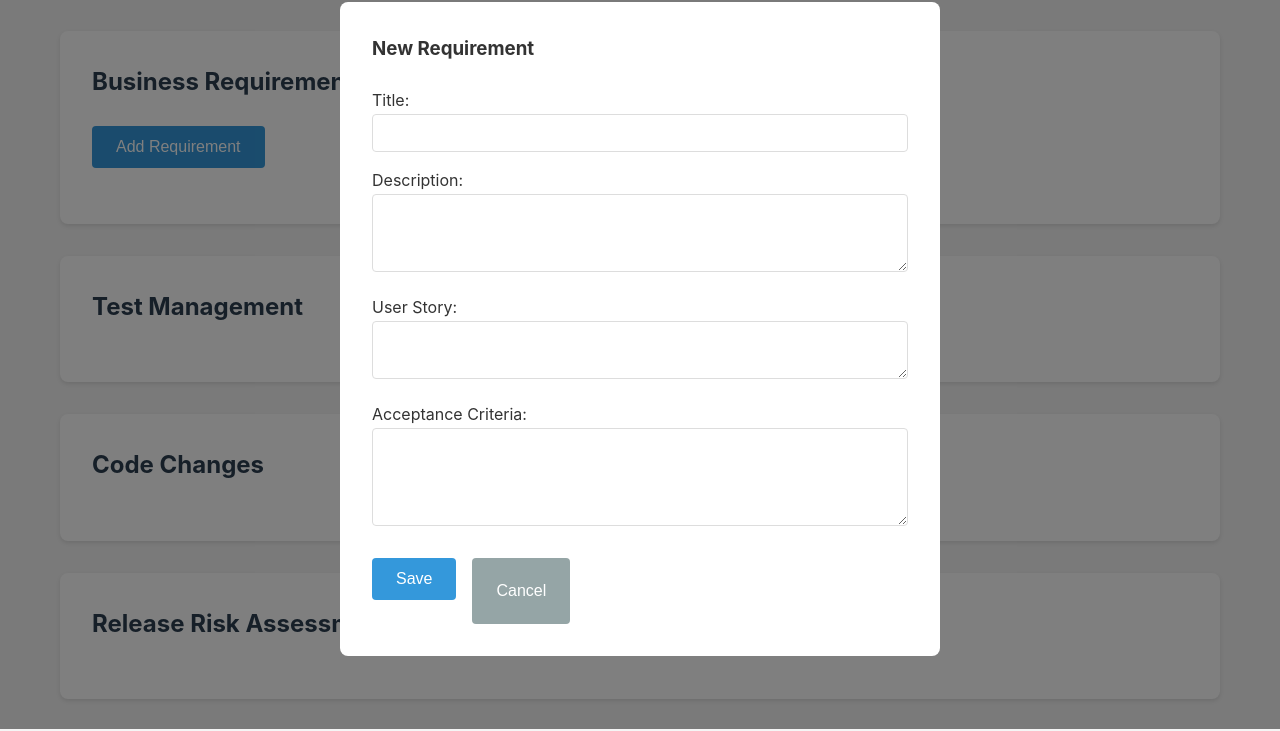
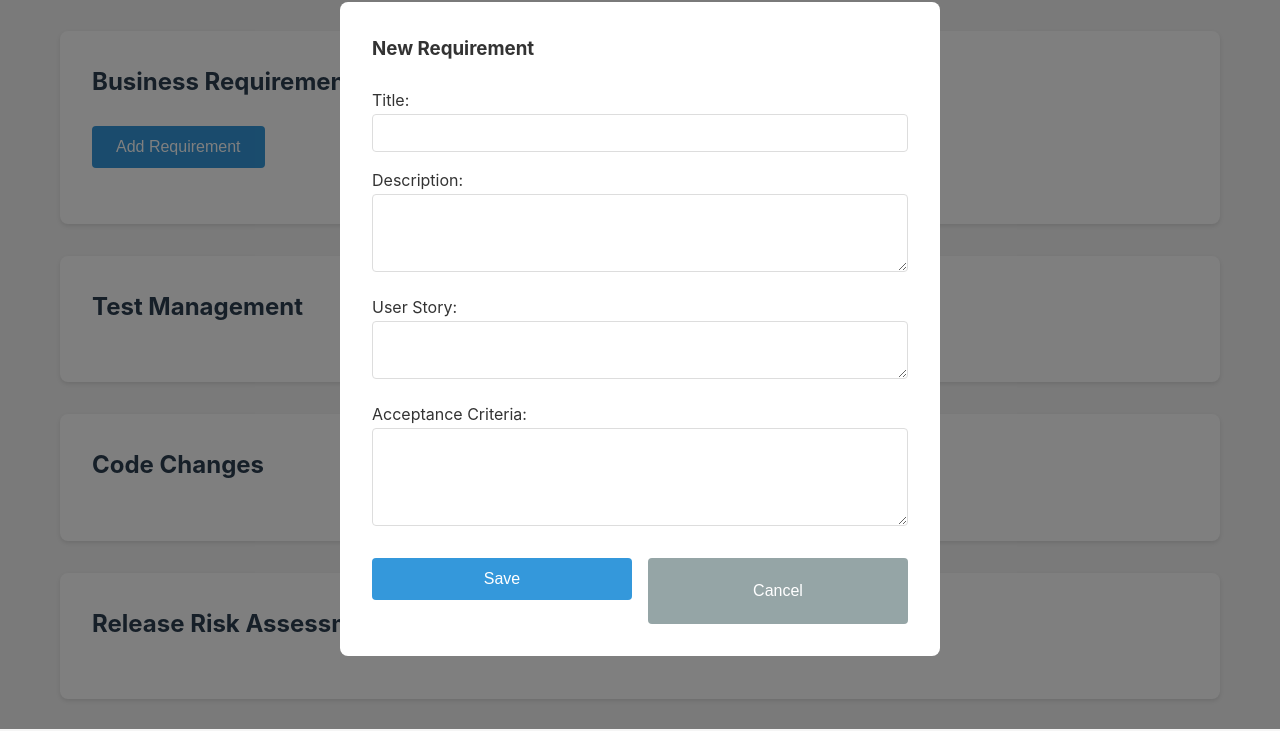
Before and after one commit to SimgeBozdogan/product-quality-platform, a website: page public/index.html in a window 1280 px wide. Both pictures are taken after a click on the button "Add Requirement". Shown: the part 71-802 px from the top of the page. Drawn offline with Linux system fonts and the light colour scheme; no server answers.

Commit message:
Fixed button sizes in requirement form

```diff
--- a/public/styles.css
+++ b/public/styles.css
@@ -141,6 +141,10 @@ body {
   margin-top: 1.5rem;
 }
 
+.form-actions button {
+  flex: 1;
+}
+
 .requirements-grid {
   display: grid;
   grid-template-columns: repeat(auto-fill, minmax(300px, 1fr));
```
